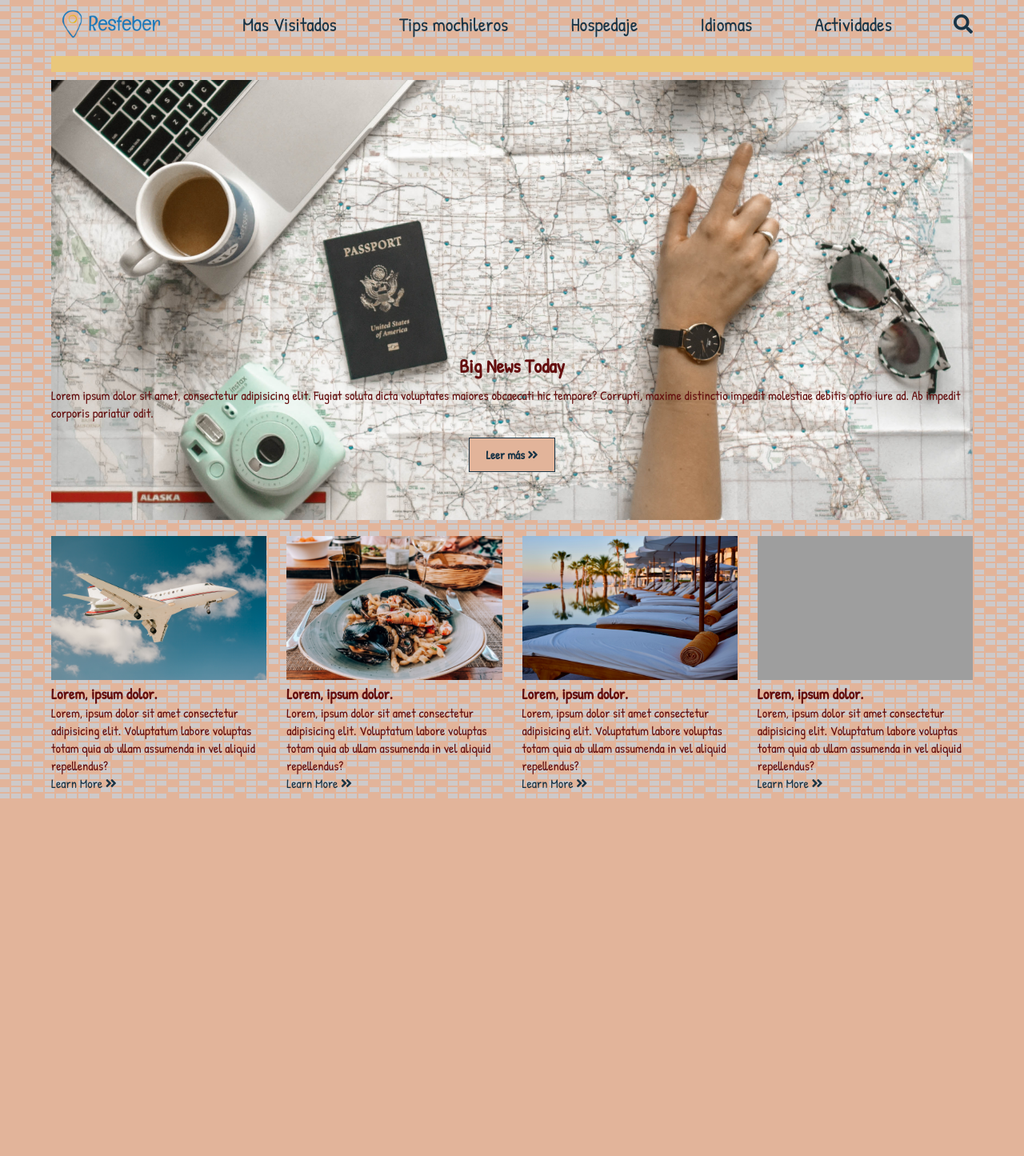
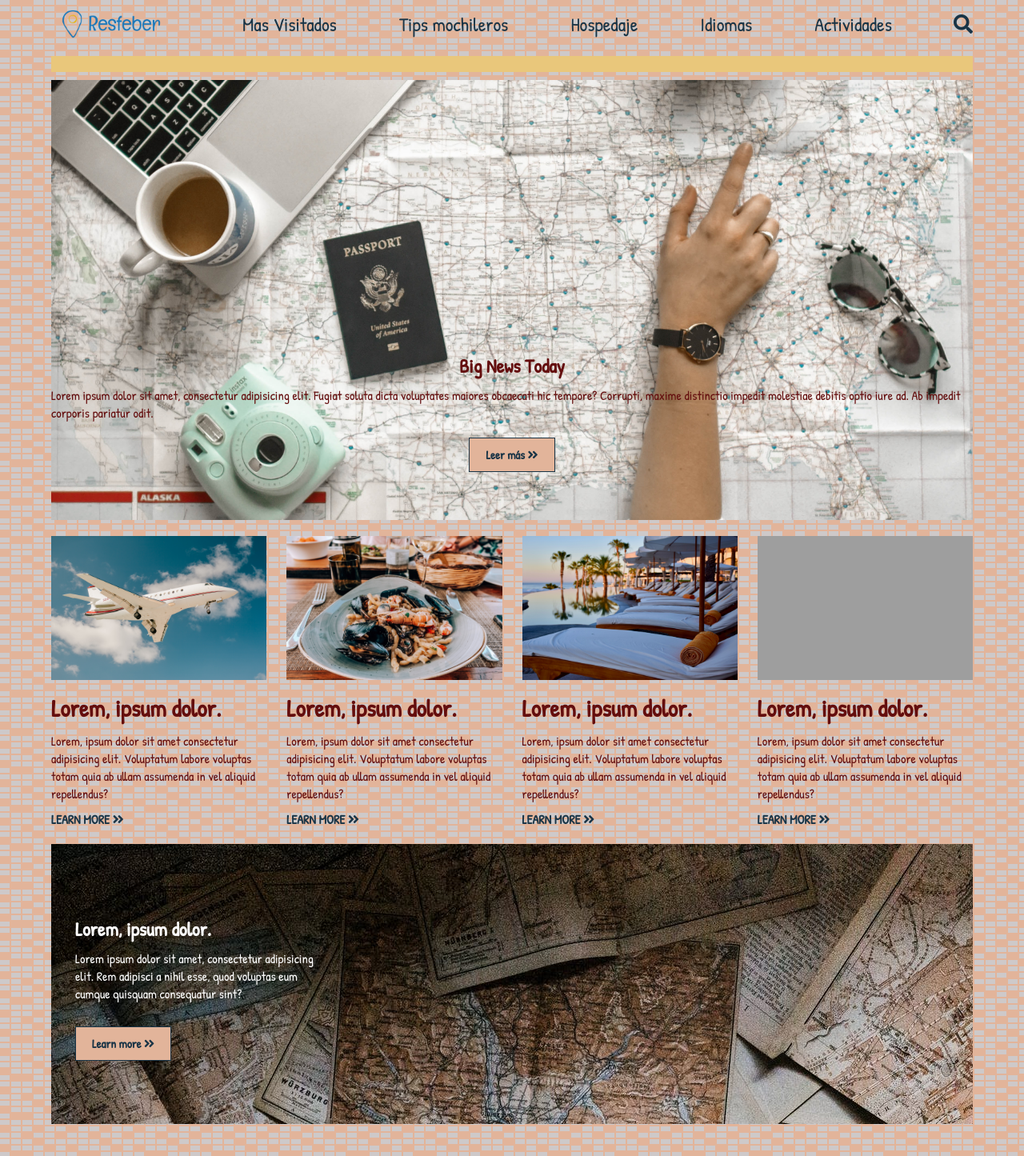
Before and after one commit to arrobaluuz/Resfeber, a PHP site: page / in a window 1280 px wide. Shown: the whole page at 80% size. Before the commit the page ends 998 px from the top, so only its background shows below. Run offline with PHP 8.4, Linux system fonts and the light colour scheme; grey boxes are pictures that could not be loaded.

Commit message:
banner-one

```diff
--- a/index.html
+++ b/index.html
@@ -75,6 +75,17 @@
                 <a href="#"> Learn More <i class="fas fa-angle-double-right"></i></a>
             </div>
         </div>
+        <section class="cards-banner-one">
+            <div class="content">
+                <h2>Lorem, ipsum dolor.</h2>
+                <p>Lorem ipsum dolor sit amet, consectetur adipisicing elit. Rem adipisci a nihil esse, quod voluptas eum cumque quisquam consequatur sint?</p>
+                <a href="#" class="btn">
+                    Learn more
+                    <i class="fas fa-angle-double-right"></i>
+
+                </a>
+            </div>
+        </section>
     </div>
 </body>
 </html>
--- a/styles.css
+++ b/styles.css
@@ -26,6 +26,7 @@ hr{
     border: 0;
     height: 20px;
     background-color:#E9C77B;
+    margin: 10px 0;
 }
 
 .nav-main {
@@ -59,9 +60,7 @@ hr{
     margin-left: 50px;
 }
 /* SHOWCASE */
-hr{
-    margin: 10px 0;
-}
+
 .showcase{
     width: 100%;
     height: 550px;
@@ -109,3 +108,34 @@ hr{
     width: 100%;
     height: 180px;
 }
+.news-cards h3{
+    font-size: 30px;
+    margin: 10px 0;
+}
+.news-cards a{
+    padding: 10px 0;
+    color:#193446;
+    text-transform: uppercase;
+    display: inline-block;
+    font-weight: bold;
+
+}
+.news-cards a:hover {
+    text-decoration: underline;
+}
+/*CARDS BANNER ONE*/
+.cards-banner-one{
+    width:100%;
+    height: 350px;
+    background: url('./img/banner1.jpeg');
+    margin-bottom: 40px;
+}
+.cards-banner-one .content{
+    width: 30%;
+    padding: 90px 0 0 30px;
+    color: white;
+}
+.cards-banner-one p,
+.cards-banner-one h3{
+    margin:10px 0 20px 0;
+}
```
Also changed, not shown: img/banner1.jpeg (added).
